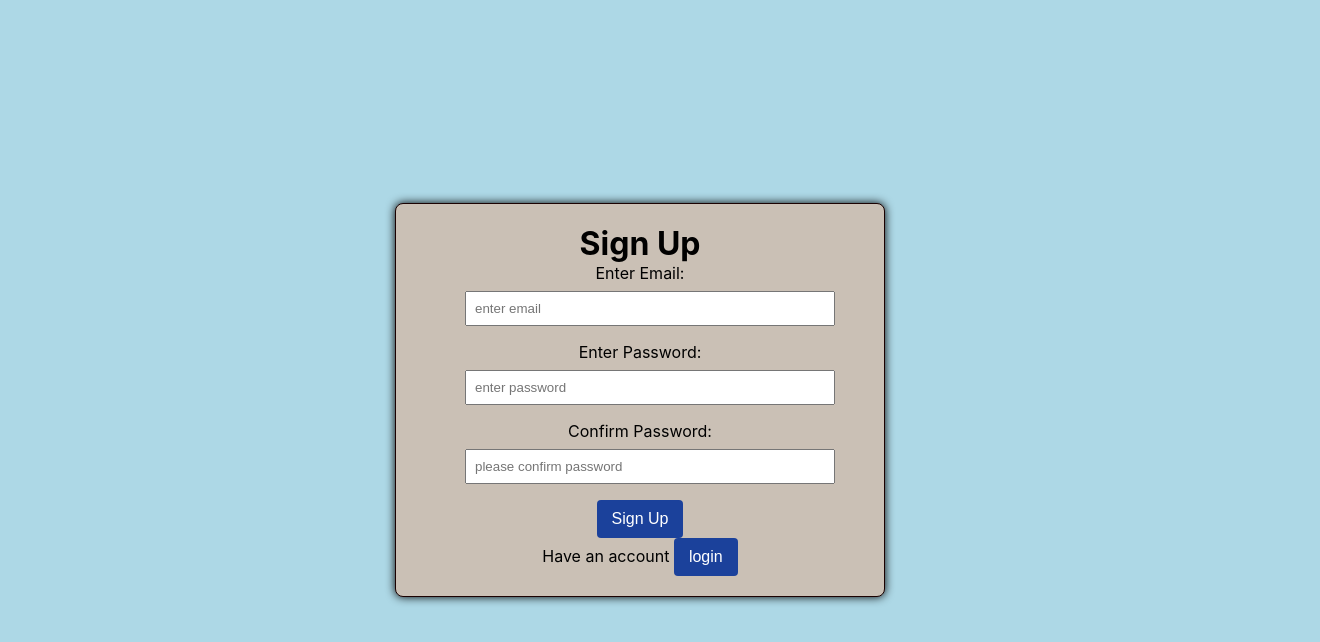
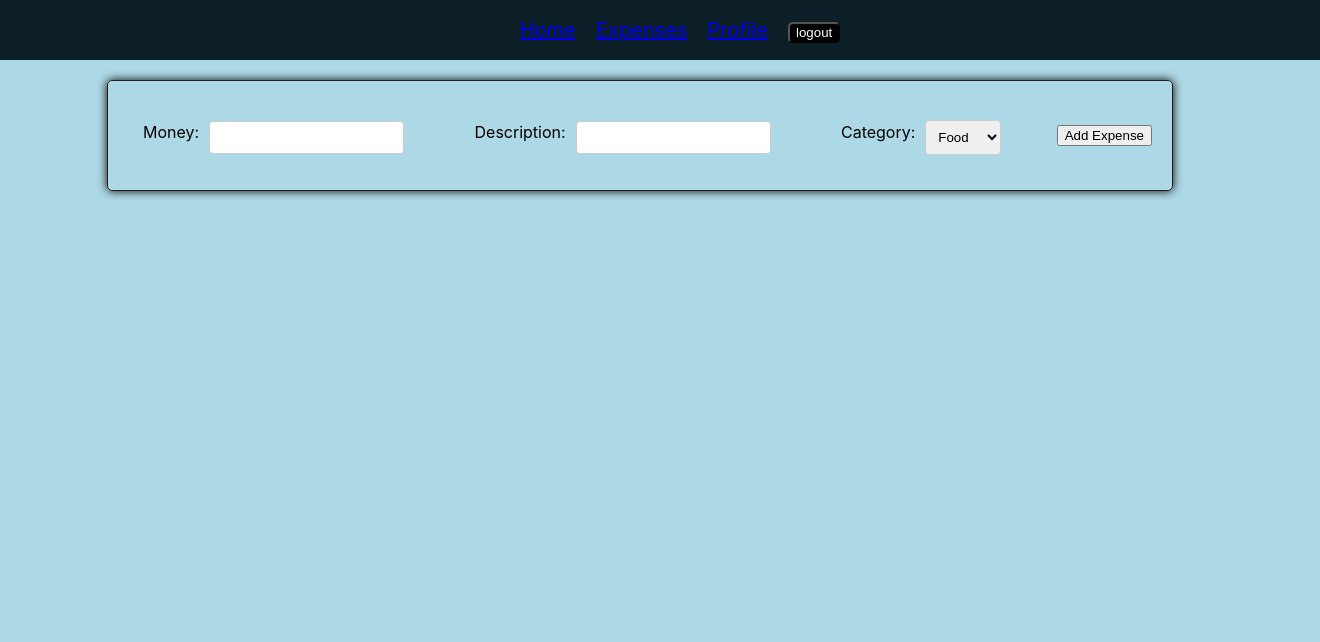
Before and after one commit to itzrahul2405/Expense-Tracker-React, a React (Create React App) app: page /expenses in a window 1280 px wide. Before the commit this address led to /auth. Shown: the top 642 px of the page, 1320 px wide, since content can reach past the window. Built offline with nearby package versions, Linux system fonts and the light colour scheme.

Commit message:
expenses page added

```diff
--- a/src/App.js
+++ b/src/App.js
@@ -3,32 +3,38 @@ import "./App.css";
 import SignUpPage from "./components/SignUpPage";
 import { Route, Redirect, Switch } from "react-router-dom";
 import HomePage from "./components/HomePage";
-import {AuthContextProvider} from './auth-context.js'
+import { AuthContextProvider } from "./auth-context.js";
 import ProfilePage from "./components/ProfilePage.js";
 import ForgotPassword from "./components/ForgotPassword.js";
-// import AuthContext from "./auth-context.js";
-
+import NavigationBar from "./components/navbar/NavigationBar.js";
+import Expenses from "./components/Expenses.js";
+import AuthContext from "./auth-context.js";
 
 function App() {
-  // const authCtx = useContext(AuthContext)
+  const authCtx = useContext(AuthContext);
+  // console.log(authCtx.isLoggedIn)
   return (
     <AuthContextProvider>
       <div className="App">
+        <NavigationBar />
         <Switch>
           <Route path="/homePage">
             <HomePage />
           </Route>
+          <Route path="/expenses">
+            <Expenses />
+          </Route>
           <Route path="/auth">
             <SignUpPage />
           </Route>
-        <Route path='/profile'>
+          <Route path="/profile">
             <ProfilePage />
           </Route>
-        <Route path='/forgot-password'>
+          <Route path="/forgot-password">
             <ForgotPassword />
           </Route>
-        <Route path='/'>
-          <Redirect to='/auth'/>
+          <Route path="/">
+            <Redirect to="/auth" />
           </Route>
         </Switch>
       </div>
--- /dev/null
+++ b/src/components/Expenses.js
@@ -0,0 +1,94 @@
+import { useRef, useState } from "react";
+import classes from "./Expenses.module.css";
+
+const Expenses = () => {
+  const moneyInputRef = useRef();
+  const descriptionInputRef = useRef();
+  const categoryInputRef = useRef();
+  const [expenses, setExpenses] = useState([]);
+
+  const addExpenseHandler = (event) => {
+    event.preventDefault();
+    setExpenses([
+      ...expenses,
+      {
+        id: new Date().getTime(),
+        category: categoryInputRef.current.value,
+        description: descriptionInputRef.current.value,
+        money: moneyInputRef.current.value,
+      },
+    ]);
+
+    // Reset form values
+    moneyInputRef.current.value = "";
+    descriptionInputRef.current.value = "";
+    categoryInputRef.current.value = "food"; // Reset to the default category
+  };
+
+  const deleteExpenseHandler = (Id) => {
+    const updatedExpense = expenses.filter((item) => {
+        return item.id !== Id;
+    });
+
+    setExpenses(updatedExpense)
+  };
+
+  const editExpenseHandler = (Id) => {
+    const targetItem = expenses.find((item) => item.id === Id)
+    deleteExpenseHandler(Id)
+    moneyInputRef.current.value = targetItem.money;
+    descriptionInputRef.current.value = targetItem.description;
+    categoryInputRef.current.value = targetItem.category;
+  };
+
+  return (
+    <>
+      <form className={classes.expense_form} onSubmit={addExpenseHandler}>
+        <div>
+          <label htmlFor="money-spent">Money: </label>
+          <input
+            type="text"
+            name="money-spent"
+            id="money-spent"
+            ref={moneyInputRef}
+          />
+        </div>
+        <div>
+          <label htmlFor="description">Description: </label>
+          <input
+            type="text"
+            name="description"
+            id="description"
+            ref={descriptionInputRef}
+          />
+        </div>
+        <div>
+          <label htmlFor="category">Category: </label>
+          <select id="category" ref={categoryInputRef}>
+            <option value="food">Food</option>
+            <option value="petrol">Petrol</option>
+            <option value="salary">Salary</option>
+            <option value="other">Other</option>
+          </select>
+        </div>
+        <button>Add Expense</button>
+      </form>
+
+      <ul className={classes.expenses_list}>
+        {expenses.map((expenseItem) => (
+          <li key={expenseItem.id}>
+            <p>{expenseItem.category}</p>
+            <p>{expenseItem.description}</p>
+            <p>${expenseItem.money}</p>
+            <button onClick={() => deleteExpenseHandler(expenseItem.id)}>
+              Delete
+            </button>
+            <button onClick={() => editExpenseHandler(expenseItem.id)}>Edit</button>
+          </li>
+        ))}
+      </ul>
+    </>
+  );
+};
+
+export default Expenses;
--- /dev/null
+++ b/src/components/Expenses.module.css
@@ -0,0 +1,83 @@
+/* Expenses.module.css */
+
+.expense_form {
+    display: flex;
+    justify-content: space-between;
+    align-items: center;
+    max-width: 80vw;
+    margin: auto;
+    margin-top: 20px;
+    padding: 20px;
+    border: 1px solid #251b1b;
+    border-radius: 5px;
+    box-shadow: 0 0 10px black;
+  }
+
+  /* Style each input container */
+  .expense_form div {
+    margin: 15px;
+    display: flex;
+    align-items: center;
+  }
+
+  .expense_form div label {
+    margin-bottom: 8px;
+    display: block;
+    margin-right: 10px;
+  }
+
+  .expense_form div input, select {
+    padding: 8px;
+    width: 100%;
+    box-sizing: border-box;
+    border: 1px solid #ccc;
+    border-radius: 4px;
+    margin-top: 4px; /* Adjust as needed */
+  }
+
+  /* Style the submit button if needed */
+  .expense_form div input[type="submit"] {
+    background-color: #4caf50; /* Green color */
+    color: white;
+    border: none;
+    border-radius: 4px;
+    cursor: pointer;
+  }
+
+  .expense_form div input[type="submit"]:hover {
+    background-color: #45a049; /* Darker green color on hover */
+  }
+
+  /* Assuming you have a separate CSS file, e.g., Expenses.module.css */
+
+.expenses_list {
+    width: 60vw;
+    height: auto;
+    list-style: none;
+    padding: 0;
+    margin-top: 20px;
+  }
+
+  .expenses_list li {
+    display: flex;
+    justify-content: space-evenly;
+    align-items: center;
+    padding: 10px;
+    border: 1px solid #090404;
+    margin-bottom: 10px;
+    border-radius: 5px;
+  }
+
+  .expenses_list li button {
+    background-color: #dc3545; /* Bootstrap's danger color */
+    color: white;
+    border: none;
+    padding: 5px 10px;
+    border-radius: 4px;
+    cursor: pointer;
+    margin-left: 5px;
+  }
+
+  .expenses_list li button:hover {
+    background-color: #c82333; /* Darker red color on hover */
+  }
--- a/src/components/HomePage.js
+++ b/src/components/HomePage.js
@@ -1,7 +1,6 @@
 import classes from './HomePage.module.css'
 import React from "react";
 import { NavLink } from "react-router-dom";
-import NavigationBar from './navbar/NavigationBar';
 
 const HomePage = () => {
 
@@ -25,7 +24,6 @@ const HomePage = () => {
 
   return (
     <>
-      <NavigationBar />
       <div className={classes.container}>
         <div className={classes.upper_container}>
           <p>WelCome to Expense Tracker !!</p>
--- a/src/components/navbar/NavigationBar.js
+++ b/src/components/navbar/NavigationBar.js
@@ -11,6 +11,7 @@ const NavigationBar = () => {
     return(
         <ul className={classes.navList}>
             <li><NavLink to='/homePage'>Home</NavLink></li>
+            <li><NavLink to='/expenses'>Expenses</NavLink></li>
             <li><NavLink to='/profile'>Profile</NavLink></li>
             <li><button onClick={logoutHandler}>logout</button></li>
         </ul>
```
Lines whose indentation alone changed are shown as unchanged.
